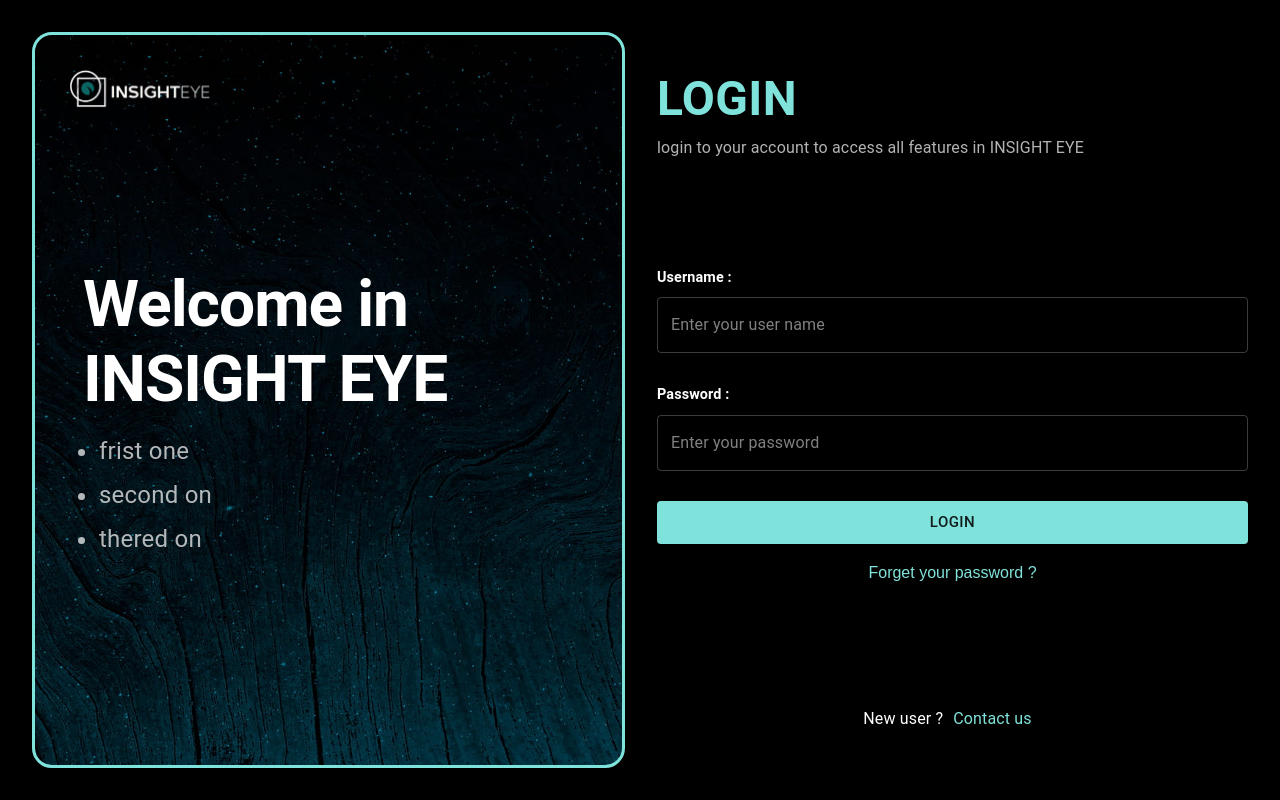
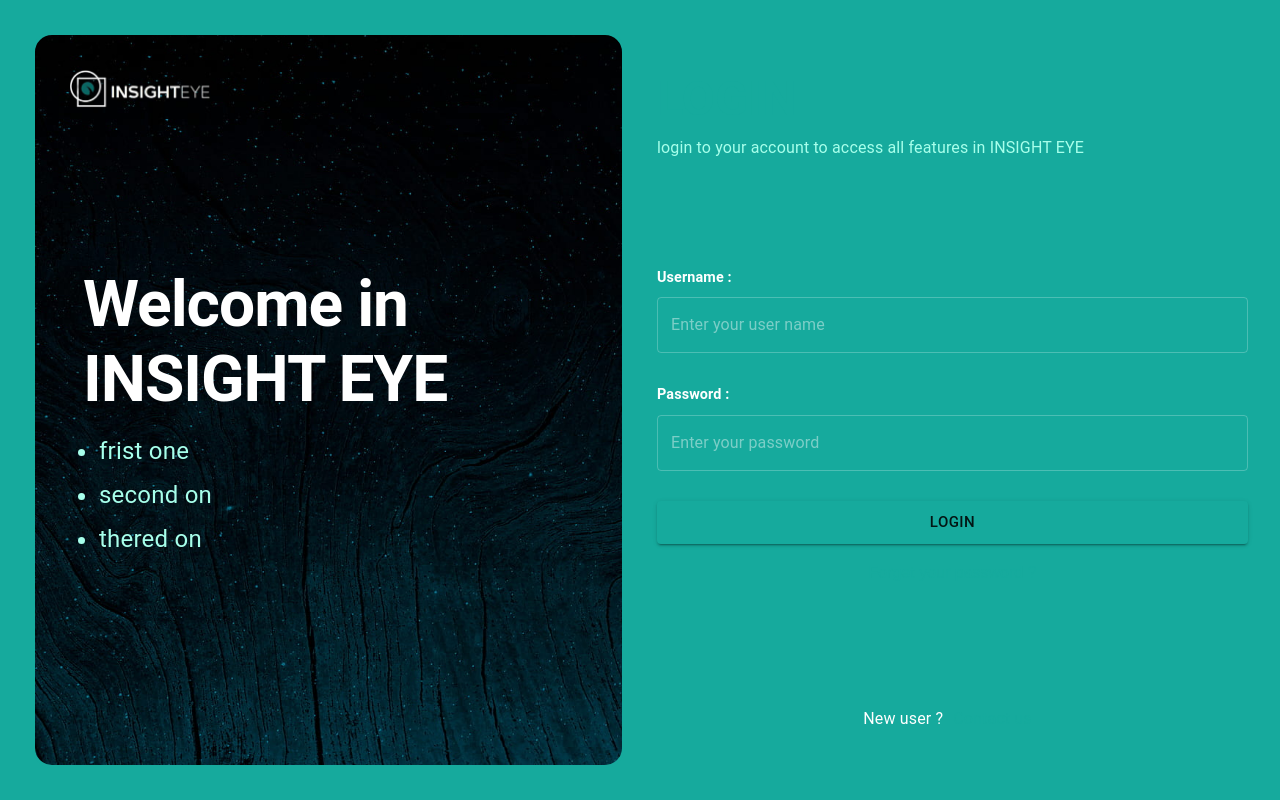
Before and after one commit to randa-11295/Insight-eye, a React (Create React App) app: page /frames-search in a window 1280 px wide. Built offline with nearby package versions, Linux system fonts and the light colour scheme.

Commit message:
add new theme

```diff
--- a/public/index.html
+++ b/public/index.html
@@ -12,7 +12,7 @@
 
   <style>
     body {
-      background-color: black;
+      background-color: #16AA9D;
       color: white;
       font-family: sans-serif;
     }
--- a/src/Components/Navbar/TopNav.js
+++ b/src/Components/Navbar/TopNav.js
@@ -32,7 +32,6 @@
   const navStyle = {
     width: { md: `calc(100% - ${props.drawerWidth}px)` },
     m: "auto",
-    background :"#121212"
   };
 
   return (
--- a/src/Components/Reusable/TableReusable.js
+++ b/src/Components/Reusable/TableReusable.js
@@ -17,31 +17,33 @@
 // Styled Components for Dark Theme
 const StyledTableCell = styled(TableCell)(({ theme }) => ({
   [`&.${tableCellClasses.head}`]: {
-    backgroundColor: "#1a1a1a",
-    color: "#ffffff",
+    backgroundColor: theme.palette.background.paper, // Uses theme background color
+    color: theme.palette.text.primary, // Uses theme text color
     fontWeight: "bold",
     textTransform: "uppercase",
     fontSize: "14px",
     letterSpacing: "0.8px",
-    borderBottom: "2px solid #333",
-    padding: " 15px 5px",
+    borderBottom: `2px solid ${theme.palette.divider}`, // Uses theme divider color
+    padding: "15px 5px",
   },
   [`&.${tableCellClasses.body}`]: {
-    color: "#ddd",
-    padding: " 15px 5px",
+    color: theme.palette.text.secondary, // Uses theme secondary text color
+    padding: "15px 5px",
   },
 }));
 
 const StyledTableRow = styled(TableRow)(({ theme }) => ({
-  backgroundColor: "#141414",
+  backgroundColor: theme.palette.background.default, // Uses theme default background color
   "&:nth-of-type(odd)": {
-    backgroundColor: "black",
+    backgroundColor: theme.palette.action.hover, // Uses hover effect from theme
   },
   "&:hover": {
-    backgroundColor: "#222",
+    backgroundColor: theme.palette.action.selected, // Uses selected hover effect from theme
   },
   "&:last-child td, &:last-child th": { border: 0 },
 }));
+
+export { StyledTableCell, StyledTableRow };
 
 const TableReusable = ({ data, columns, loading, page, limit, onPageChange, onRowsPerPageChange, handelChangeSelect, print, pagination }) => {
   if (loading) return <TableLoader columns={columns.length || 12} />;
--- a/src/utils/theme.js
+++ b/src/utils/theme.js
@@ -1,15 +1,23 @@
 import { createTheme } from '@mui/material/styles';
 
-const theme = createTheme({
+// Dark Green Theme
+export const theme = createTheme({
     palette: {
-        mode: 'dark',
-        primary: {
-            main: '#80E3DB',
-        },
-        secondary: {
-            main: '#F69722',
-        },
+      mode: "dark",
+      primary: {
+        main: "#16AA9D",
+      },
+      secondary: {
+        main: "#004D5C",
+      },
+      background: {
+        default: "#002B36", // Dark greenish background
+        paper: "#003D40",
+      },
+      text: {
+        primary: "#E0F2F1",
+        secondary: "#A7FFEB",
+      },
     },
-});
-
+  });
 export default theme;
```
